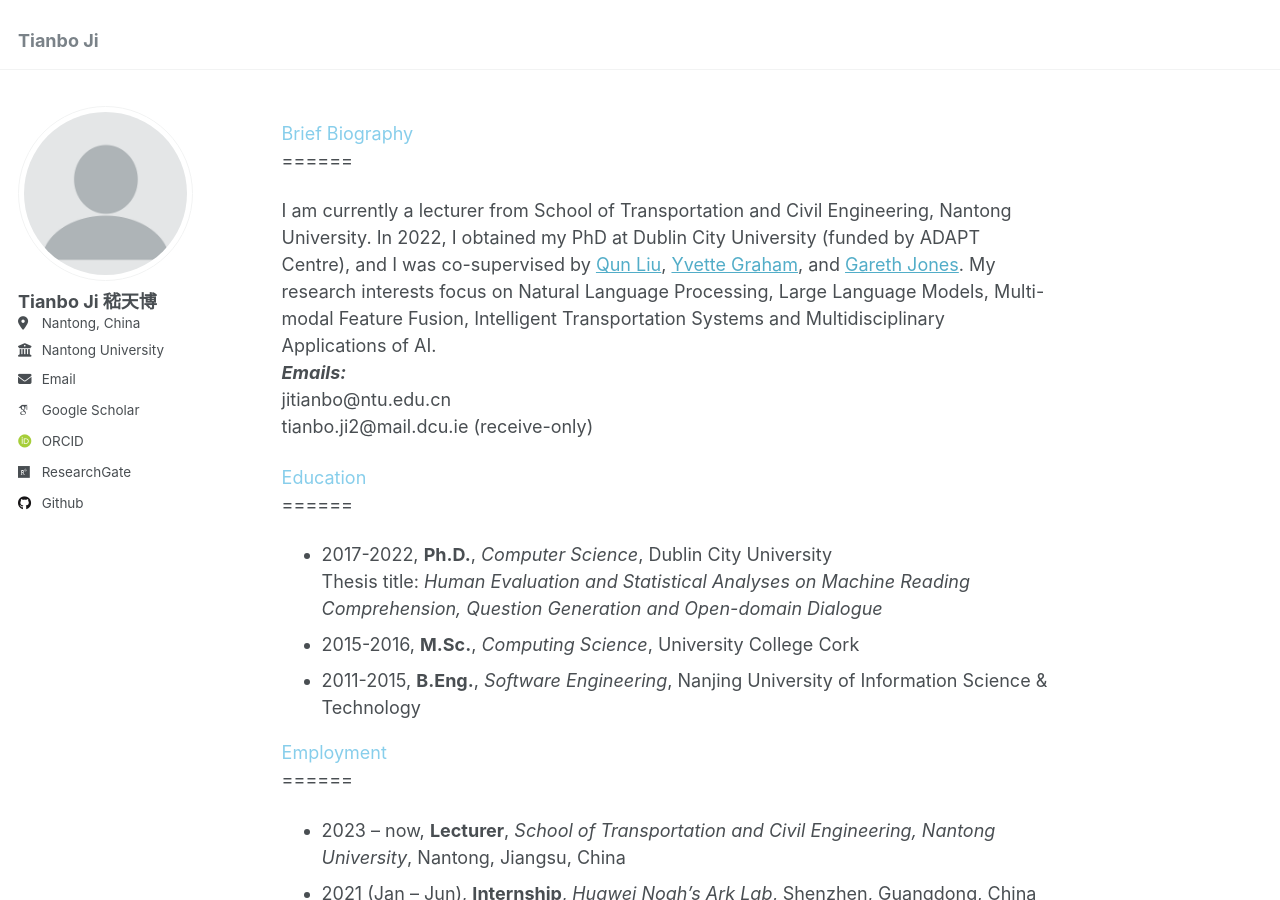
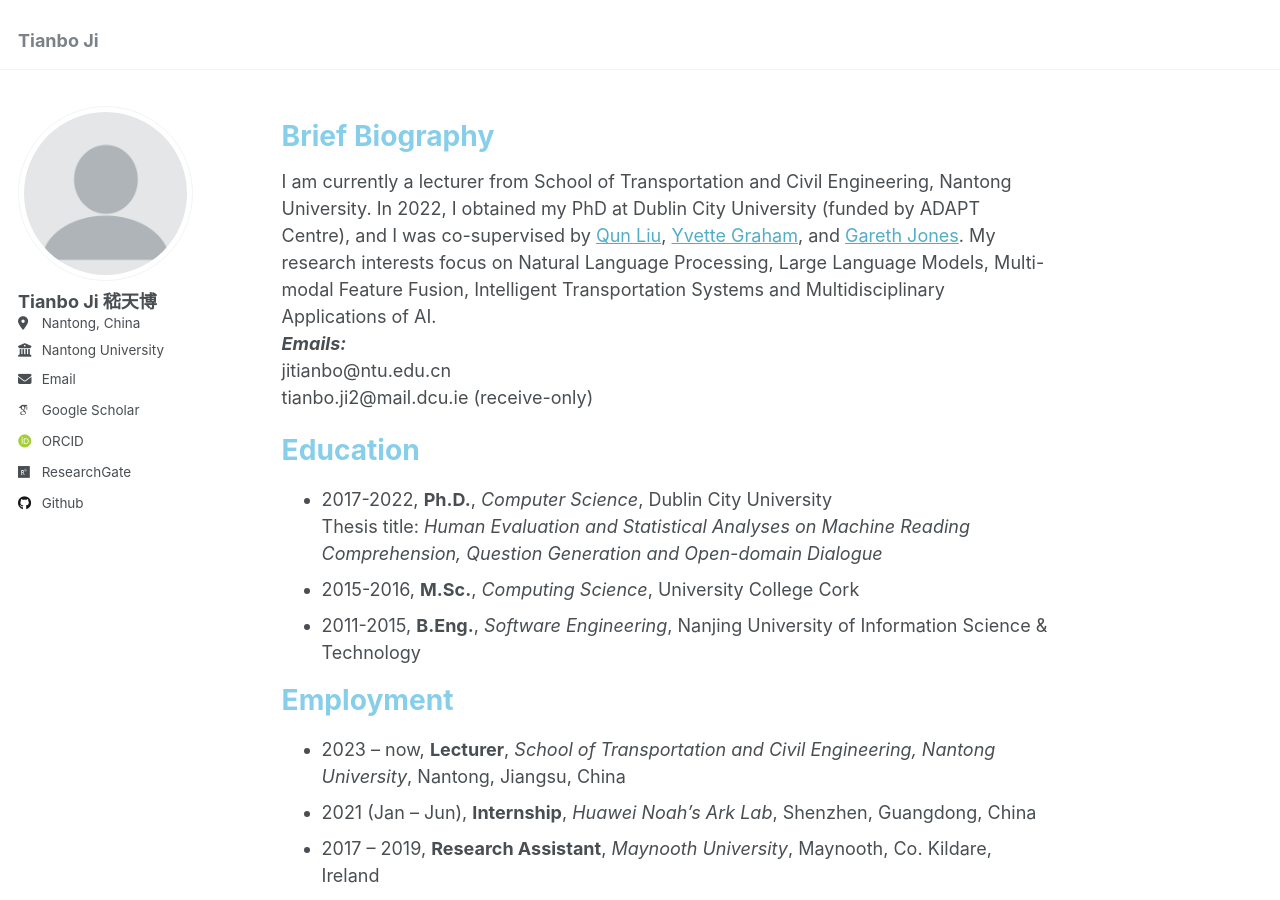
Before and after one commit to TianboJi/TianboJi.github.io, a Jekyll site: the page built from _pages/about.md, in a window 1280 px wide and 900 px high. Built offline with Jekyll 4.4.1, drawn with Linux system fonts in a browser that asks for light colours; some web fonts are replaced.

Commit message:
Update about.md

```diff
--- a/_pages/about.md
+++ b/_pages/about.md
@@ -8,8 +8,7 @@ redirect_from:
 ---
 
 
-<font style="color: #87CEEB">Brief Biography</font>
-======
+# <font style="color: #87CEEB">Brief Biography</font>
 
 I am currently a lecturer from School of Transportation and Civil Engineering, Nantong University. In 2022, I obtained my PhD at Dublin City University (funded by ADAPT Centre), and I was co-supervised by [Qun Liu](https://liuquncn.github.io/index_en.html), [Yvette Graham](https://www.tcd.ie/scss/people/academic-staff/ygraham/), and [Gareth Jones](https://www.dcu.ie/computing/people/gareth-jones). My research interests focus on Natural Language Processing, Large Language Models, Multi-modal Feature Fusion, Intelligent Transportation Systems and Multidisciplinary Applications of AI.
 ***Emails:***
@@ -17,16 +16,14 @@ jitianbo@ntu.edu.cn
 tianbo.ji2@mail.dcu.ie (receive-only)
 
 
-<font style="color: #87CEEB">Education</font>
-======
+# <font style="color: #87CEEB">Education</font>
 
 * 2017-2022, **Ph.D.**, *Computer Science*, Dublin City University
 Thesis title: *Human Evaluation and Statistical Analyses on Machine Reading Comprehension, Question Generation and Open-domain Dialogue*
 * 2015-2016, **M.Sc.**, *Computing Science*, University College Cork
 * 2011-2015, **B.Eng.**, *Software Engineering*, Nanjing University of Information Science & Technology
 
-<font style="color: #87CEEB">Employment</font>
-======
+# <font style="color: #87CEEB">Employment</font>
 
 * 2023 -- now, **Lecturer**, *School of Transportation and Civil Engineering, Nantong University*, Nantong, Jiangsu, China
 * 2021 (Jan -- Jun), **Internship**, *Huawei Noah's Ark Lab*, Shenzhen, Guangdong, China
```
